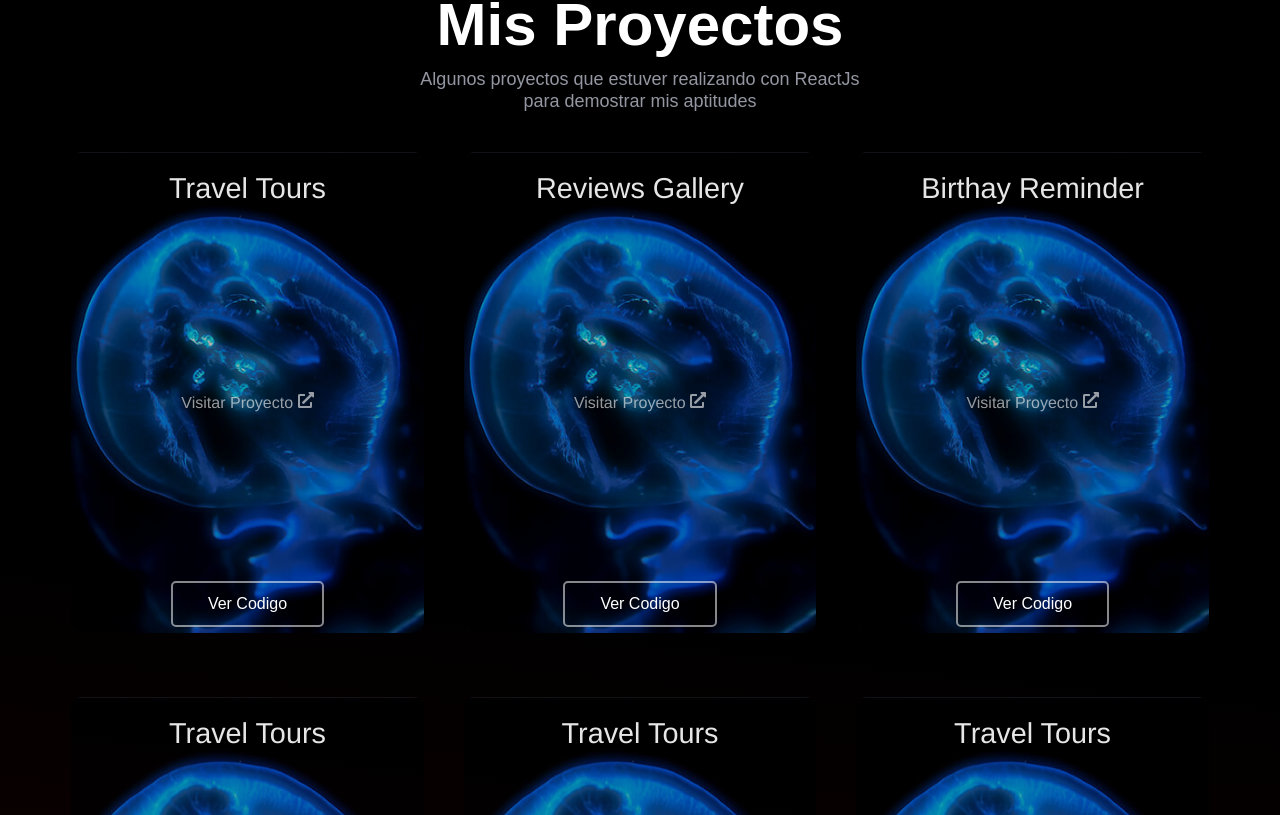
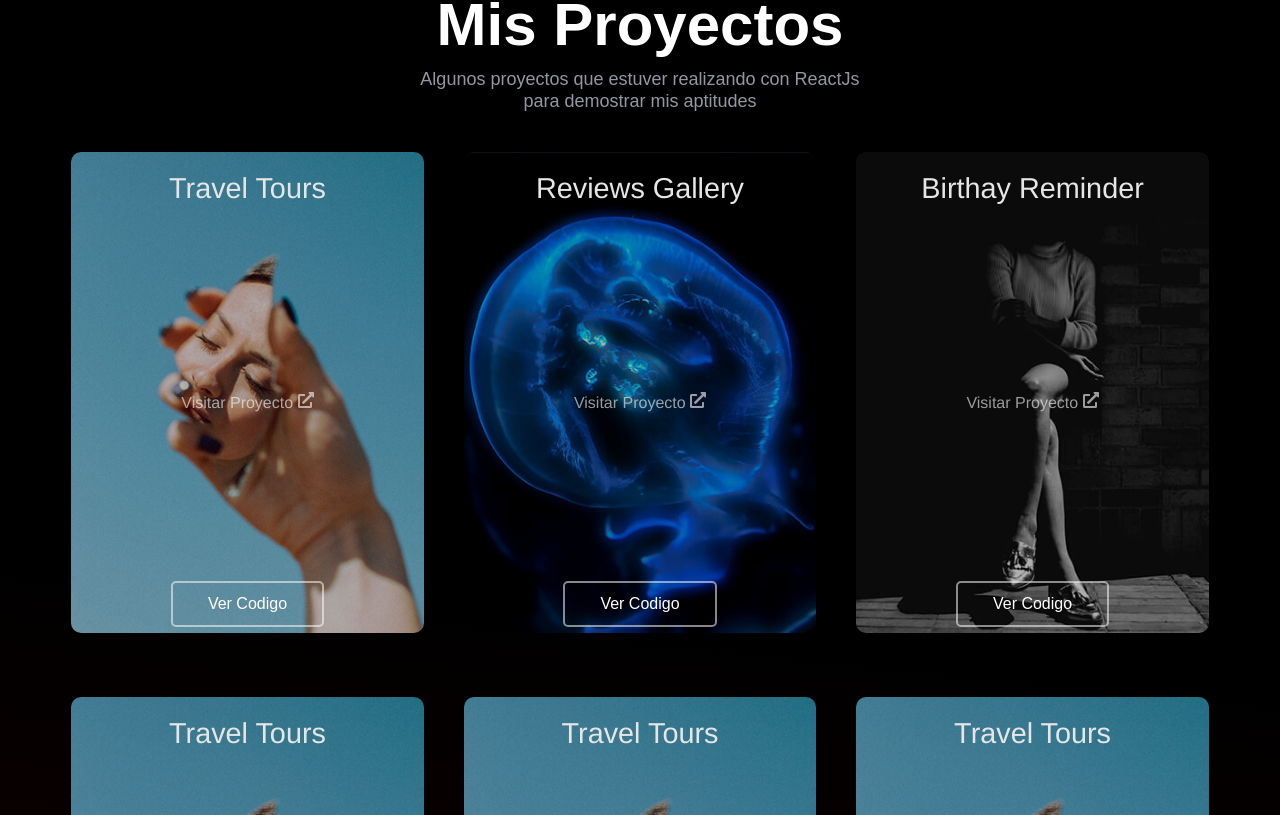
Before and after one commit to brunocami/Portfolio, a React (Create React App) app: page / in a window 1280 px wide. Shown: the part 625-1440 px from the top of the page. Built offline with nearby package versions, Linux system fonts and the light colour scheme.

Commit message:
project page update

```diff
--- a/src/components/Project/Project.js
+++ b/src/components/Project/Project.js
@@ -1,10 +1,16 @@
 import React from "react";
 import "./Project.css";
-import Portfolio from '../../assets/images/portfolio-2.jpg'
+import Portfolio1 from '../../assets/images/portfolio-1.jpg'
+import Portfolio2 from '../../assets/images/portfolio-2.jpg'
+import Portfolio3 from '../../assets/images/portfolio-3.jpg'
+import Portfolio4 from '../../assets/images/portfolio-4.jpg'
 import { ProjectData } from '../../constants/constants';
 import { FaExternalLinkAlt} from 'react-icons/fa';
 
 function Project(props) {
+
+
+
   return (
     <div className="project component__space" id="Portfolio" ref={props.goToProjects}>
       <div className="heading">
@@ -23,7 +29,7 @@ function Project(props) {
               <a href={url} className="pointer relative">
                 <div className="project__box__img pointer relative">
                   <div className="project__img__box">
-                    <img src={Portfolio} alt="" className="project__img" />
+                    {name==='Travel Tours' ?  <img src={Portfolio1} alt="" className="project__img" /> : name==='Reviews Gallery' ?  <img src={Portfolio2} alt="" className="project__img" /> : <img src={Portfolio3} alt="" className="project__img" />}
                   </div>
                   <div className="mask__effect"></div>
                 </div>
```
